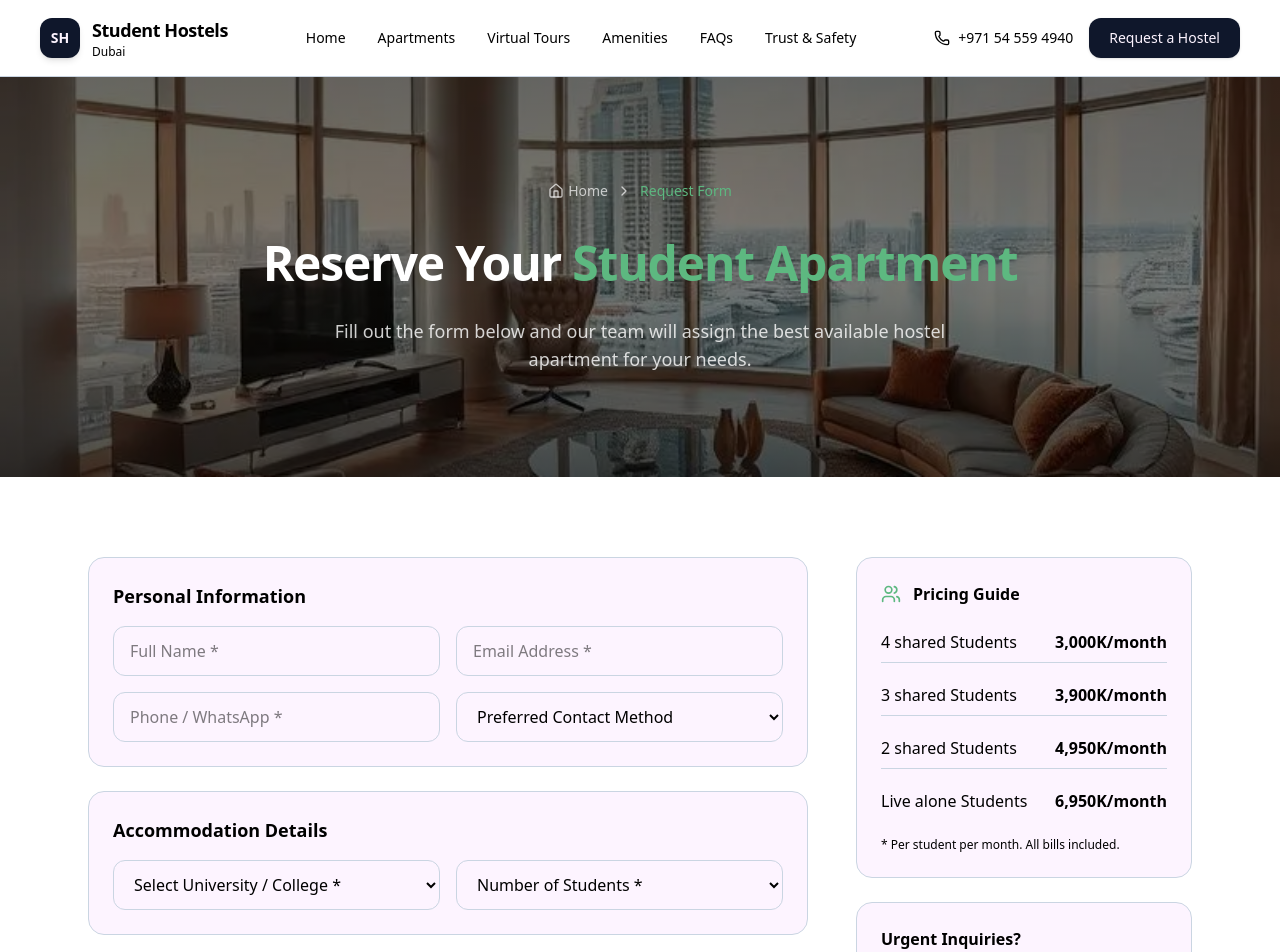
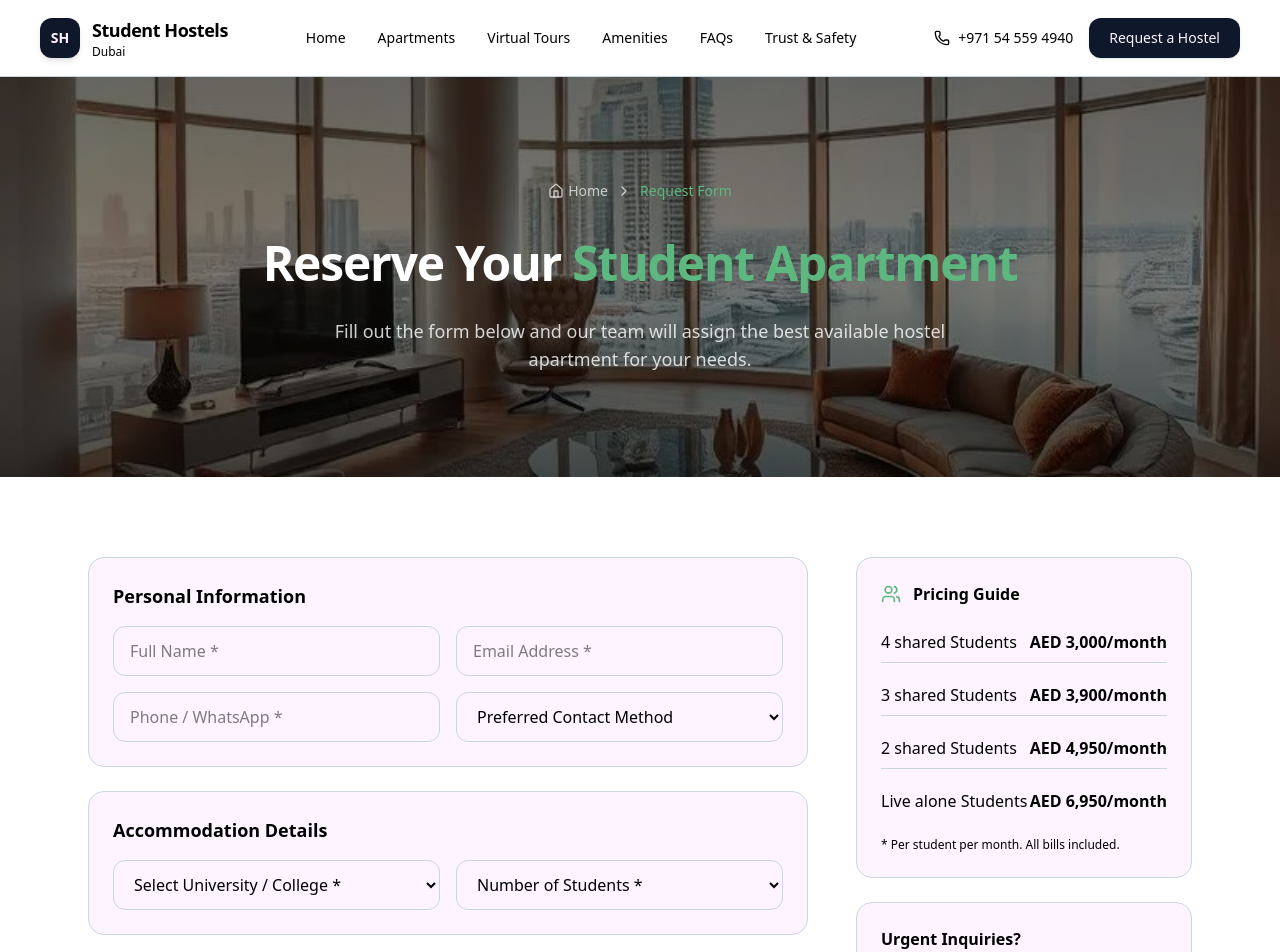
Before and after one commit to Muthoni77/real-estate, a React (Vite) app: page /request in a window 1280 px wide. Shown: the top 952 px of the page. Built offline with nearby package versions, Linux system fonts and the light colour scheme.

Commit message:
Update: K price AED

```diff
--- a/src/components/ApartmentCarousel.tsx
+++ b/src/components/ApartmentCarousel.tsx
@@ -238,7 +238,7 @@ console.log(isHovered);
 
               <Bed className={`w-3 h-3 sm:w-4 sm:h-4 mb-0.5 sm:mb-1 ${activeBedOption === index ? "text-secondary" : "text-muted-foreground"}`} />
               <span className="text-[10px] sm:text-xs font-medium text-foreground">{option.beds} bed</span>
-              <span className="text-[10px] sm:text-xs text-secondary font-semibold"> {option.price}K</span>
+              <span className="text-[10px] sm:text-xs text-secondary font-semibold">AED {option.price}</span>
             </button>
           ))}
         </div>
--- a/src/pages/LandingPage.tsx
+++ b/src/pages/LandingPage.tsx
@@ -64,7 +64,7 @@ export default function LandingPage() {
 
           <p className="mt-6 max-w-2xl mx-auto text-lg md:text-xl text-white/85 font-body animate-fade-up" style={{ animationDelay: '0.2s' }}>
             Fully furnished one-bedroom apartments near metro stations and universities.
-            Starting from <span className="text-secondary font-semibold">2500 K/month</span> — all bills included.
+            Starting from <span className="text-secondary font-semibold">AED 2500 /month</span> — all bills included.
           </p>
 
        <div
@@ -284,7 +284,7 @@ export default function LandingPage() {
             Transparent Student Pricing
           </h2>
           <p className="mt-6 text-muted-foreground text-lg max-w-2xl mx-auto">
-            Pricing ranges from <span className="text-secondary font-semibold">2500 K</span> to <span className="text-secondary font-semibold">AED 9,000</span> per student depending on
+            Pricing ranges from <span className="text-secondary font-semibold">AED 2500 </span> to <span className="text-secondary font-semibold">AED 9,000</span> per student depending on
             occupancy. All bills included — no hidden costs.
           </p>
 
@@ -311,7 +311,7 @@ export default function LandingPage() {
                   {plan.occupancy}
                 </p>
                 <p className="mt-4">
-                  <span className="text-3xl font-display font-bold">{plan.price}K</span>
+                  <span className="text-3xl font-display font-bold">AED {plan.price}</span>
                   <span className={`text-sm ${plan.popular ? 'text-white/70' : 'text-muted-foreground'}`}>/month</span>
                 </p>
                 <ul className={`mt-6 space-y-3 text-sm text-left ${plan.popular ? 'text-white/90' : 'text-muted-foreground'}`}>
--- a/src/pages/RequestForm.tsx
+++ b/src/pages/RequestForm.tsx
@@ -43,10 +43,10 @@ const universities = [
 
 
 const pricingInfo = [
-  { students: "4 shared", price: "3,000K/month" },
-  { students: "3 shared", price: "3,900K/month" },
-  { students: "2 shared", price: "4,950K/month" },
-  { students: "Live alone", price: "6,950K/month" },
+  { students: "4 shared", price: "AED 3,000/month" },
+  { students: "3 shared", price: "AED 3,900/month" },
+  { students: "2 shared", price: "AED 4,950/month" },
+  { students: "Live alone", price: "AED 6,950/month" },
 ];
 
 export default function RequestForm() {
@@ -253,10 +253,10 @@ console.log("LEAD_CAPTURE", formData);
                       required
                     >
                       <option value="">Number of Students *</option>
-                      <option value="1">live alone - 6,950K/month</option>
-                      <option value="2">Shared 2(students)- 4,950K/student</option>
-                      <option value="3"> Shared 3 (students)- 3,900K/student</option>
-                      <option value="4">Shared 4 (students) - 3,000K/student</option>
+                      <option value="1">live alone -AED 6,950/month</option>
+                      <option value="2">Shared 2(students)- AED 4,950/student</option>
+                      <option value="3"> Shared 3 (students)- AED 3,900/student</option>
+                      <option value="4">Shared 4 (students) - AED 3,000/student</option>
                     </select>
                   </div>
 
@@ -265,7 +265,7 @@ console.log("LEAD_CAPTURE", formData);
                       <div className="flex items-center gap-2 text-secondary">
                         <CheckCircle className="w-5 h-5" />
                         <span className="font-medium">
-                          Price: {selectedPricing.price} K/student per month
+                          Price: AED {selectedPricing.price} /student per month
                         </span>
                       </div>
                       <p className="text-sm text-muted-foreground mt-1">
```
